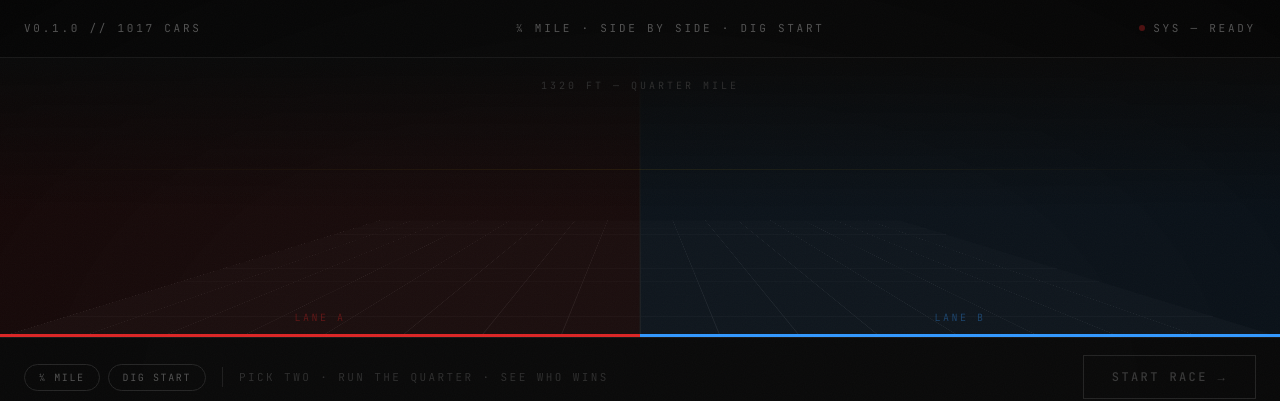
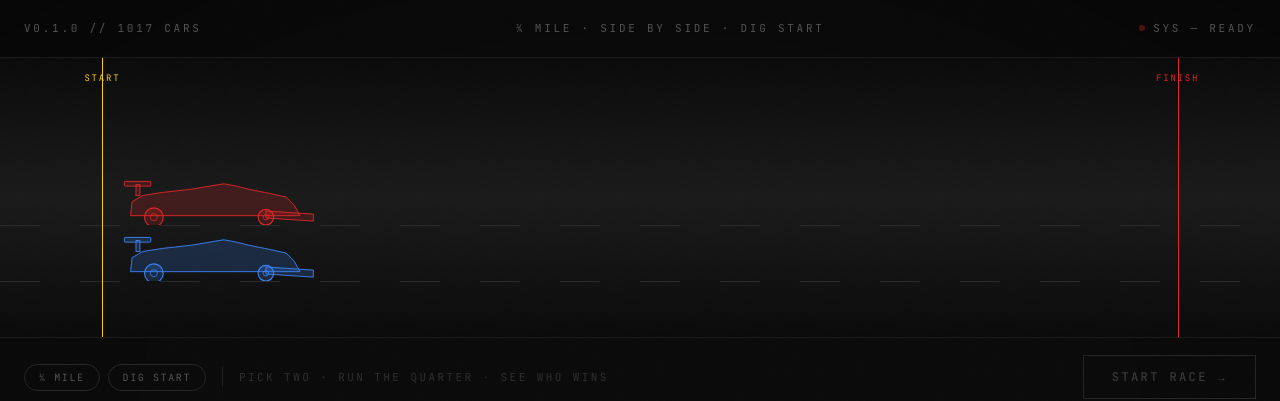
Before and after one commit to felix-gao2/drag-race-sim, a React (Vite) app in the folder frontend/: page /race in a window 1280 px wide. Shown: the top 401 px of the page. Built offline with nearby package versions, Linux system fonts and the light colour scheme; no server answers.

Commit message:
add horizontal dragstrip preview band with car silhouettes

```diff
--- a/frontend/src/pages/RaceSetup.jsx
+++ b/frontend/src/pages/RaceSetup.jsx
@@ -5,6 +5,44 @@ import { postRace } from '../api'
 
 const MONO = `'JetBrains Mono', monospace`
 const CAR_COUNT = 1017
+
+function CarSilhouette({ fillColor, strokeColor }) {
+  return (
+    <svg
+      viewBox="0 0 260 72"
+      xmlns="http://www.w3.org/2000/svg"
+      style={{ height: '7vh', width: 'auto', display: 'block', transform: 'scaleX(-1)' }}
+      aria-hidden="true"
+    >
+      {/* Front wing */}
+      <polygon
+        points="5,58 66,54 66,63 5,67"
+        fill={fillColor}
+        stroke={strokeColor}
+        strokeWidth="1.2"
+        strokeLinejoin="round"
+      />
+      {/* Main body */}
+      <path
+        d="M 22,60 L 30,46 L 40,36 L 68,30 L 88,26 L 104,22 L 120,19 L 138,22 L 162,26 L 198,30 L 224,34 L 238,42 L 240,60 Z"
+        fill={fillColor}
+        stroke={strokeColor}
+        strokeWidth="1.2"
+        strokeLinejoin="round"
+      />
+      {/* Rear wing pillar */}
+      <rect x="228" y="20" width="5" height="14" fill={fillColor} stroke={strokeColor} strokeWidth="1.2" />
+      {/* Rear wing blade */}
+      <rect x="214" y="16" width="34" height="6" rx="1" fill={fillColor} stroke={strokeColor} strokeWidth="1.2" />
+      {/* Front wheel */}
+      <circle cx="66" cy="62" r="10" fill={fillColor} stroke={strokeColor} strokeWidth="1.5" />
+      <circle cx="66" cy="62" r="3.5" fill="none" stroke={strokeColor} strokeWidth="1" />
+      {/* Rear wheel */}
+      <circle cx="210" cy="62" r="12" fill={fillColor} stroke={strokeColor} strokeWidth="1.5" />
+      <circle cx="210" cy="62" r="4.5" fill="none" stroke={strokeColor} strokeWidth="1" />
+    </svg>
+  )
+}
 
 function Chip({ label }) {
   return (
@@ -119,129 +157,101 @@ export default function RaceSetup() {
         {/* ─────────────────────────────────────── */}
         {/* BAND 1: Dragstrip preview               */}
         {/* ─────────────────────────────────────── */}
-        <div style={{ position: 'relative', overflow: 'hidden', borderBottom: '1px solid #191919' }}>
+        <div style={{
+          position: 'relative',
+          overflow: 'hidden',
+          borderBottom: '1px solid #191919',
+          background: 'linear-gradient(180deg, #0a0a0a 0%, #1a1a1a 50%, #0a0a0a 100%)',
+        }}>
 
-          {/* Asphalt floor with perspective */}
+          {/* Lane divider at 60% */}
           <div style={{
             position: 'absolute',
-            bottom: 0, left: 0, right: 0,
-            height: '300%',
-            transform: 'perspective(540px) rotateX(70deg)',
-            transformOrigin: 'bottom center',
-            background: '#0d0d0d',
+            top: '60%',
+            left: 0, right: 0,
+            height: 1,
+            backgroundImage: 'repeating-linear-gradient(to right, #2a2a2a 0 40px, transparent 40px 80px)',
           }} />
 
-          {/* Track grid lines on floor */}
+          {/* Lane divider at 80% */}
           <div style={{
             position: 'absolute',
-            bottom: 0, left: 0, right: 0,
-            height: '300%',
-            transform: 'perspective(540px) rotateX(70deg)',
-            transformOrigin: 'bottom center',
-            backgroundImage: `
-              linear-gradient(to right, #1e1e1e 1px, transparent 1px),
-              linear-gradient(to bottom, #1a1a1a 1px, transparent 1px)
-            `,
-            backgroundSize: '80px 80px',
-            animation: 'gridScroll 3s linear infinite',
-            willChange: 'background-position',
+            top: '80%',
+            left: 0, right: 0,
+            height: 1,
+            backgroundImage: 'repeating-linear-gradient(to right, #2a2a2a 0 40px, transparent 40px 80px)',
           }} />
 
-          {/* Lane A color wash — left half */}
+          {/* START line */}
           <div style={{
             position: 'absolute',
-            inset: 0,
-            background: 'linear-gradient(to right, rgba(220,38,38,0.07) 0%, rgba(220,38,38,0.07) 50%, transparent 50%)',
-            pointerEvents: 'none',
+            left: '8%',
+            top: 0, bottom: 0,
+            width: 1,
+            background: '#facc15',
           }} />
-
-          {/* Lane B color wash — right half */}
-          <div style={{
+          <span style={{
             position: 'absolute',
-            inset: 0,
-            background: 'linear-gradient(to right, transparent 50%, rgba(51,153,255,0.07) 50%)',
-            pointerEvents: 'none',
-          }} />
-
-          {/* Center divider */}
-          <div style={{
-            position: 'absolute',
-            top: 0, bottom: 0,
-            left: '50%',
-            width: 1,
-            background: '#1c1c1c',
-            transform: 'translateX(-50%)',
-          }} />
-
-          {/* Starting line (bi-color) */}
-          <div style={{
-            position: 'absolute',
-            bottom: 0, left: 0, right: 0,
-            height: 3,
-            background: 'linear-gradient(to right, #dc2626 0 50%, #3399ff 50% 100%)',
-          }} />
-
-          {/* Top sky fade */}
-          <div style={{
-            position: 'absolute',
-            top: 0, left: 0, right: 0,
-            height: '55%',
-            background: 'linear-gradient(to bottom, #0a0a0a 0%, transparent 100%)',
-            pointerEvents: 'none',
-          }} />
-
-          {/* Horizon glow */}
-          <div style={{
-            position: 'absolute',
-            top: '40%', left: 0, right: 0,
-            height: 1,
-            background: 'linear-gradient(to right, transparent, rgba(250,204,21,0.08), transparent)',
-          }} />
-
-          {/* ¼ MILE label — top center */}
-          <div style={{
-            position: 'absolute',
-            top: 20,
-            left: '50%',
+            left: '8%',
+            top: 14,
             transform: 'translateX(-50%)',
             fontFamily: MONO,
-            fontSize: 10,
-            color: '#2e2e2e',
-            letterSpacing: '0.3em',
+            fontSize: 9,
+            color: '#facc15',
+            letterSpacing: '0.2em',
             textTransform: 'uppercase',
             whiteSpace: 'nowrap',
           }}>
-            1320 FT — QUARTER MILE
+            START
+          </span>
+
+          {/* FINISH line */}
+          <div style={{
+            position: 'absolute',
+            left: '92%',
+            top: 0, bottom: 0,
+            width: 1,
+            background: '#dc2626',
+          }} />
+          <span style={{
+            position: 'absolute',
+            left: '92%',
+            top: 14,
+            transform: 'translateX(-50%)',
+            fontFamily: MONO,
+            fontSize: 9,
+            color: '#dc2626',
+            letterSpacing: '0.2em',
+            textTransform: 'uppercase',
+            whiteSpace: 'nowrap',
+          }}>
+            FINISH
+          </span>
+
+          {/* Car A — top lane, ~50% vertical */}
+          <div style={{
+            position: 'absolute',
+            left: '9%',
+            top: '50%',
+            transform: 'translateY(-50%)',
+          }}>
+            <CarSilhouette
+              fillColor="rgba(220,38,38,0.2)"
+              strokeColor="rgba(220,38,38,1)"
+            />
           </div>
 
-          {/* Lane A label */}
+          {/* Car B — bottom lane, ~70% vertical */}
           <div style={{
             position: 'absolute',
-            bottom: 12,
-            left: '25%',
-            transform: 'translateX(-50%)',
-            fontFamily: MONO,
-            fontSize: 10,
-            letterSpacing: '0.25em',
-            textTransform: 'uppercase',
-            color: 'rgba(220,38,38,0.35)',
+            left: '9%',
+            top: '70%',
+            transform: 'translateY(-50%)',
           }}>
-            LANE A
-          </div>
-
-          {/* Lane B label */}
-          <div style={{
-            position: 'absolute',
-            bottom: 12,
-            left: '75%',
-            transform: 'translateX(-50%)',
-            fontFamily: MONO,
-            fontSize: 10,
-            letterSpacing: '0.25em',
-            textTransform: 'uppercase',
-            color: 'rgba(51,153,255,0.35)',
-          }}>
-            LANE B
+            <CarSilhouette
+              fillColor="rgba(59,130,246,0.2)"
+              strokeColor="rgba(59,130,246,1)"
+            />
           </div>
         </div>
 
```
